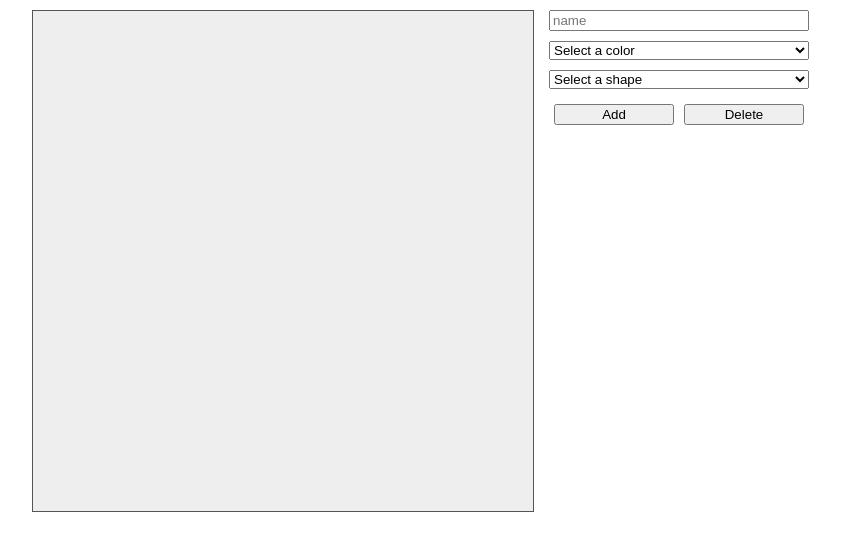
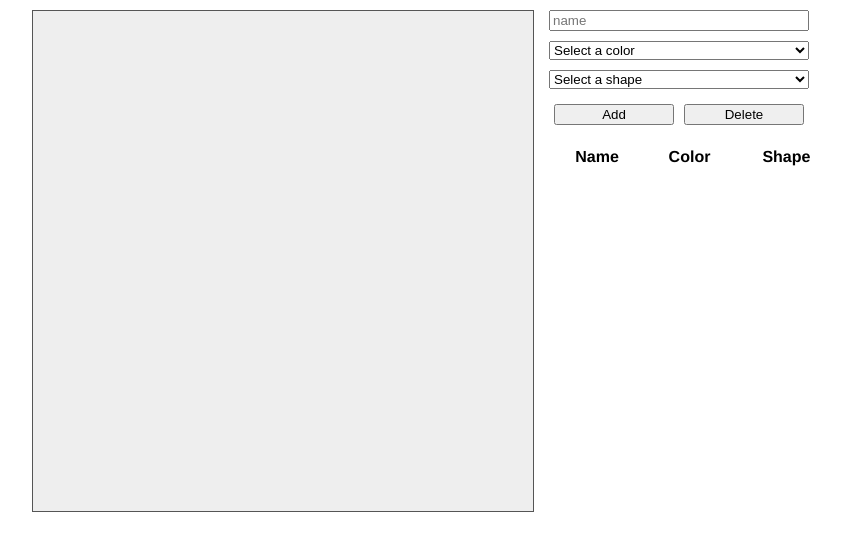
Before and after one commit to vovasap/vue-test-task, a Vue app: page / in a window 1280 px wide. Shown: the top 550 px of the page, without its empty margins (212-1053 px from the left). Built offline with nearby package versions, Linux system fonts and the light colour scheme.

Commit message:
feature(all) add logic for creating shape objects

```diff
--- a/src/App.vue
+++ b/src/App.vue
@@ -2,7 +2,7 @@
   <div id="app">
     <div class="field"></div>
     <div class="data-container">
-      <Form />
+      <Form @addShape="addShape" />
       <ShapesList :shapes="shapes" />
     </div>
   </div>
@@ -16,8 +16,13 @@ export default {
   components: { Form, ShapesList },
   data() {
     return {
-      // shapes: [1, 2, 3],
+      shapes: [],
     }
+  },
+  methods: {
+    addShape(shape) {
+      this.shapes.push(shape)
+    },
   },
 }
 </script>
--- a/src/components/Form.vue
+++ b/src/components/Form.vue
@@ -1,5 +1,5 @@
 <template>
-  <form>
+  <form @submit.prevent="createShape">
     <input type="text" v-model="currentName" placeholder="name" />
     <select v-model="currentColor">
       <option disabled value="">Select a color</option>
@@ -48,6 +48,15 @@ export default {
       shapes: ['Square', 'Circle', 'Triangle', 'Hexagedron'],
     }
   },
+  methods: {
+    createShape() {
+      this.$emit('addShape', {
+        name: this.currentName,
+        color: this.currentColor,
+        shape: this.currentShape,
+      })
+    },
+  },
 }
 </script>
 
--- a/src/components/ShapesList.vue
+++ b/src/components/ShapesList.vue
@@ -1,22 +1,33 @@
 <template>
-  <ul class="table">
-    <li v-for="(shape, index) in shapes" :key="index">
-      {{ shape }}
-    </li>
-  </ul>
+  <table class="table">
+    <tr>
+      <th>Name</th>
+      <th>Color</th>
+      <th>Shape</th>
+    </tr>
+    <tr v-for="(shape, index) in shapes" :key="index">
+      <td>{{ shape.name }}</td>
+      <td>{{ shape.color }}</td>
+      <td>{{ shape.shape }}</td>
+    </tr>
+  </table>
 </template>
 
 <script>
 export default {
-  // props: ['shapes'],
+  props: ['shapes'],
 }
 </script>
 
 <style>
 .table {
+  width: 100%;
   margin: 0 15px 15px;
   padding: 0;
 
   list-style: none;
 }
+tr {
+  text-align: center;
+}
 </style>
```
